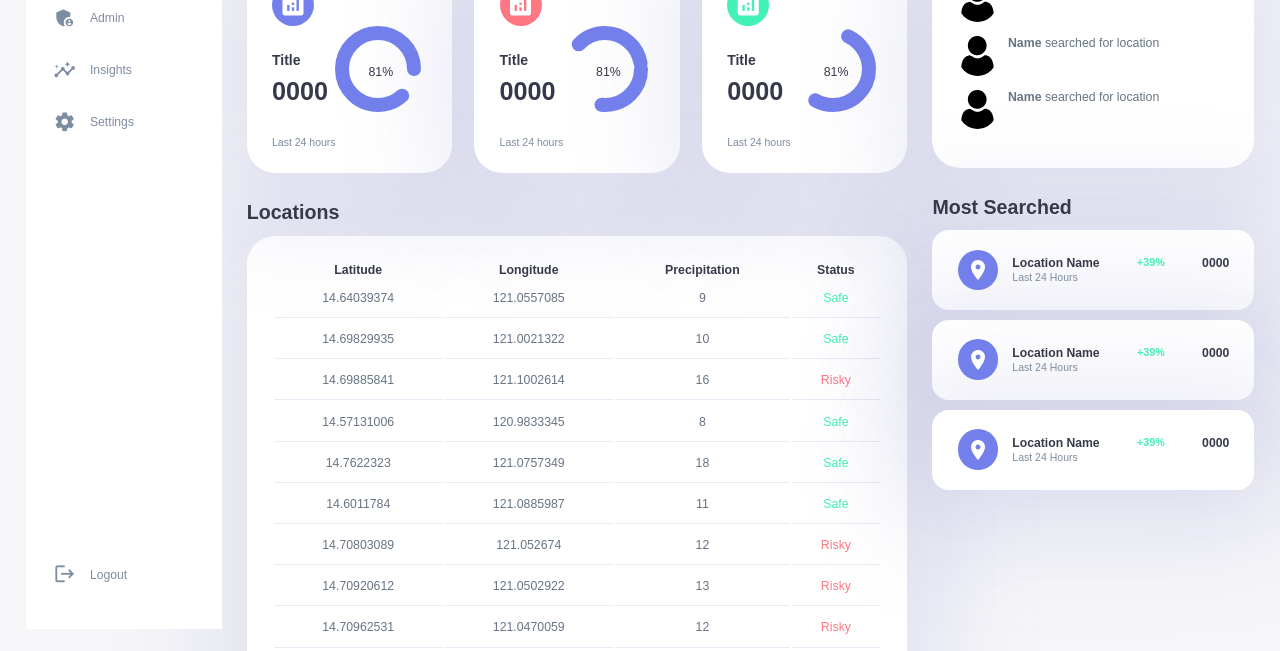
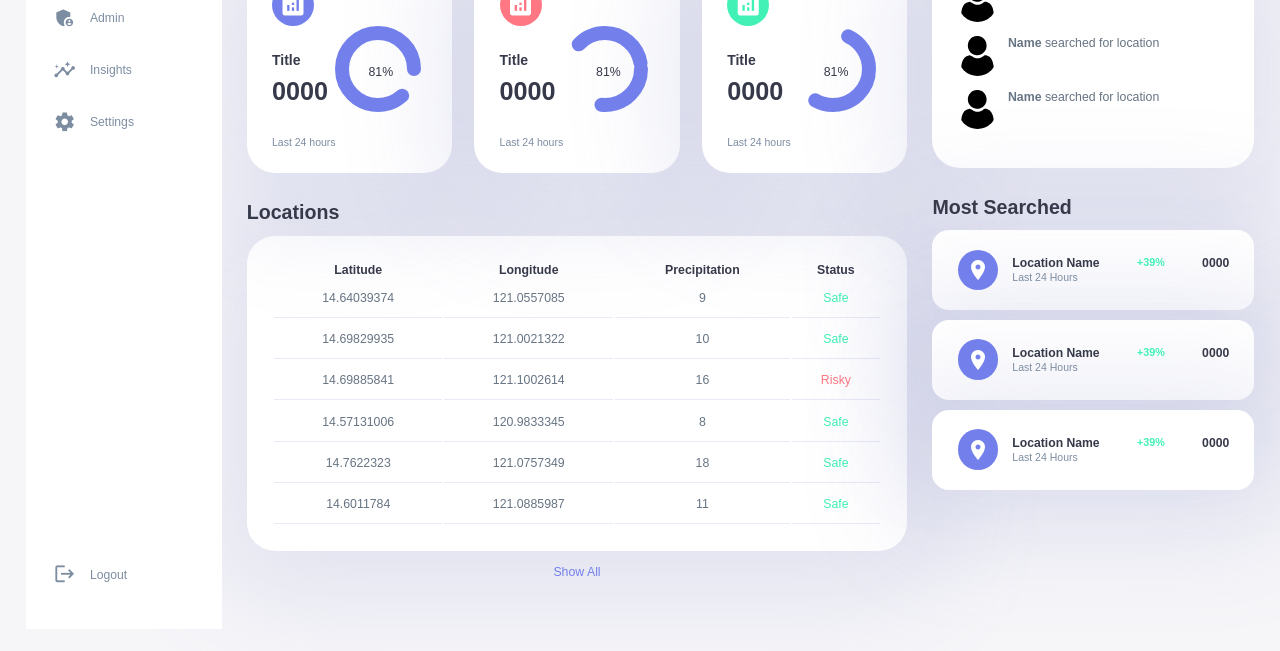
Before and after one commit to advaith-unnikrishnan/Project, a plain HTML site: page dashboard.html in a window 1280 px wide. Shown: the part 149-800 px from the top of the page. Drawn offline with Linux system fonts and the light colour scheme.

Commit message:
Fix: Display Location

```diff
--- a/assets/scripts/dashboard.js
+++ b/assets/scripts/dashboard.js
@@ -2,36 +2,61 @@ const sideMenu = document.querySelector("aside");
 const menuBtn = document.querySelector("#menu-btn");
 const closeBtn = document.querySelector("#close-btn");
 const themeToggler = document.querySelector(".theme-toggler");
-
+let count = 0;
 
 // Show sidebar
-menuBtn.addEventListener('click' , () => {
-    sideMenu.style.display = 'block';
-    closeBtn.style.display = 'block';
-})
+menuBtn.addEventListener("click", () => {
+  sideMenu.style.display = "block";
+  closeBtn.style.display = "block";
+});
 
 // close sidebar
-closeBtn.addEventListener('click', () => {
-    sideMenu.style.display = 'none';
-})
+closeBtn.addEventListener("click", () => {
+  sideMenu.style.display = "none";
+});
 
 // change theme
-themeToggler.addEventListener('click', () => {
-    document.body.classList.toggle('dark-theme-variables');
+themeToggler.addEventListener("click", () => {
+  document.body.classList.toggle("dark-theme-variables");
 
-    themeToggler.querySelector('span:nth-child(1)').classList.toggle('active');
-    themeToggler.querySelector('span:nth-child(2)').classList.toggle('active');
-})
+  themeToggler.querySelector("span:nth-child(1)").classList.toggle("active");
+  themeToggler.querySelector("span:nth-child(2)").classList.toggle("active");
+});
 
 // Fill locations in table
 
-Locations.forEach(location => {
-    const tr = document.createElement('tr')
+for (let i = 0; i < 6; i++) {
+  const tr = document.createElement("tr");
+  const trContent = `
+                    <td>${Locations[i].lat}</td>
+                    <td>${Locations[i].lon}</td>
+                    <td>${Locations[i].precipitation}</td>
+                    <td class="${
+                      Locations[i].status === "Risky"
+                        ? "danger"
+                        : Locations[i].status === "Safe"
+                        ? "success"
+                        : none
+                    }">${Locations[i].status}</td>`;
+  tr.innerHTML = trContent;
+  document.querySelector("table tbody").appendChild(tr);
+}
+
+function showAll() {
+  Locations.forEach((location) => {
+    const tr = document.createElement("tr");
     const trContent = `
-                    <td>${location.lat}</td>
-                    <td>${location.lon}</td>
-                    <td>${location.precipitation}</td>
-                    <td class="${location.status === 'Risky' ? 'danger' : location.status === 'Safe' ? 'success' : none }">${location.status}</td>`;
+                        <td>${location.lat}</td>
+                        <td>${location.lon}</td>
+                        <td>${location.precipitation}</td>
+                        <td class="${
+                          location.status === "Risky"
+                            ? "danger"
+                            : location.status === "Safe"
+                            ? "success"
+                            : none
+                        }">${location.status}</td>`;
     tr.innerHTML = trContent;
-    document.querySelector('table tbody').appendChild(tr);
-})
+    document.querySelector("table tbody").appendChild(tr);
+  });
+}
--- a/dashboard.html
+++ b/dashboard.html
@@ -134,7 +134,7 @@
             <tbody>
             </tbody>
           </table>
-          <a href="#">Show All</a>
+          <a href="#" onclick="showAll()">Show All</a>
         </div>
       </main>
       <!-- End Main Section -->
```
